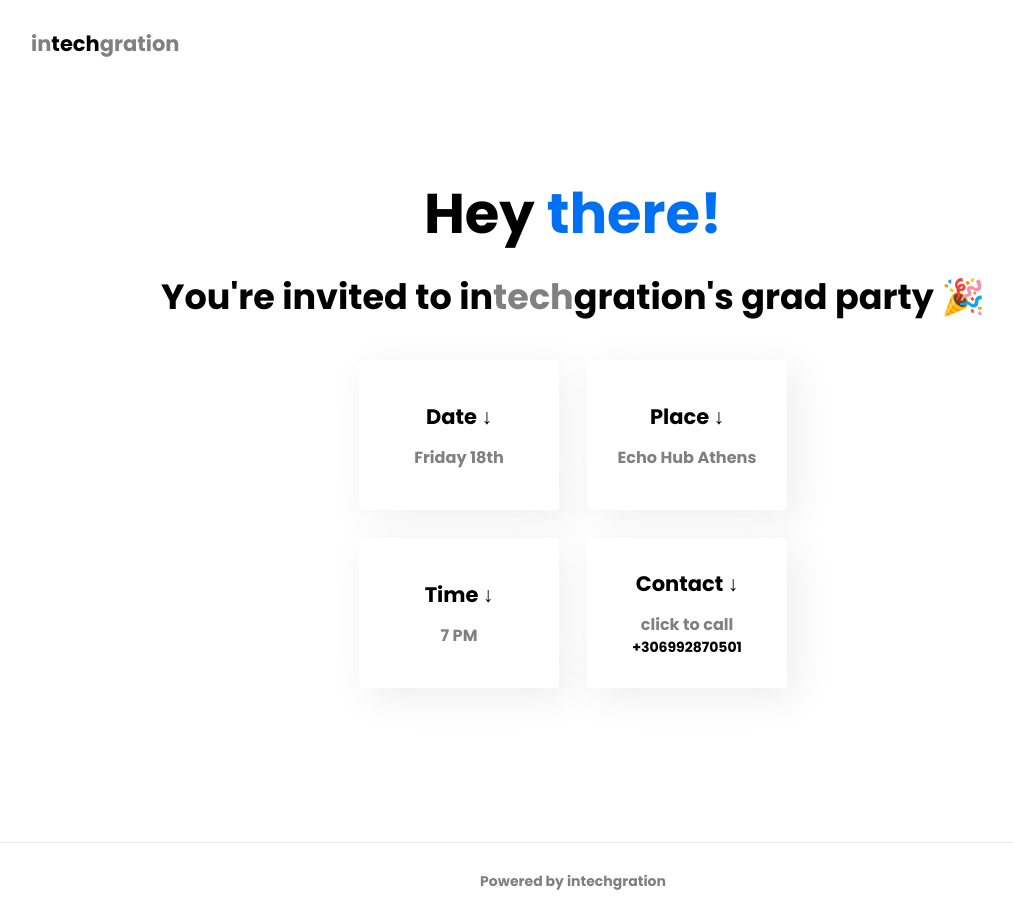
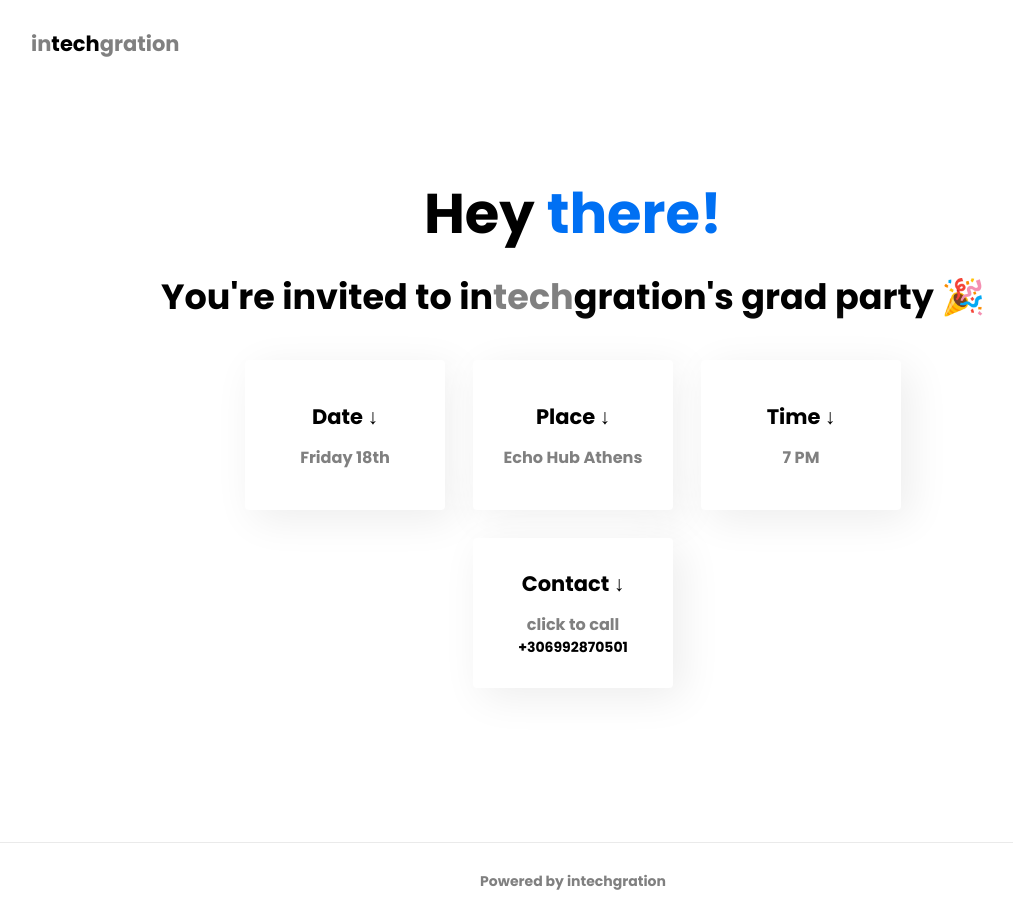
Before and after one commit to Abed42/grad-party-invite-1, a Next.js app: page / in a window 1280 px wide. Shown: the whole page, without its empty margins (67-1080 px from the left). Built offline with nearby package versions, Linux system fonts and the light colour scheme.

Commit message:
changed vals

```diff
--- a/styles/Home.module.css
+++ b/styles/Home.module.css
@@ -76,8 +76,8 @@
   align-items: center;
   justify-content: center;
   flex-wrap: wrap;
-  max-width: 800px;
-  width: 50%;
+  min-width: 60vw;
+  width: 30%;
 }
 
 .card {
```
